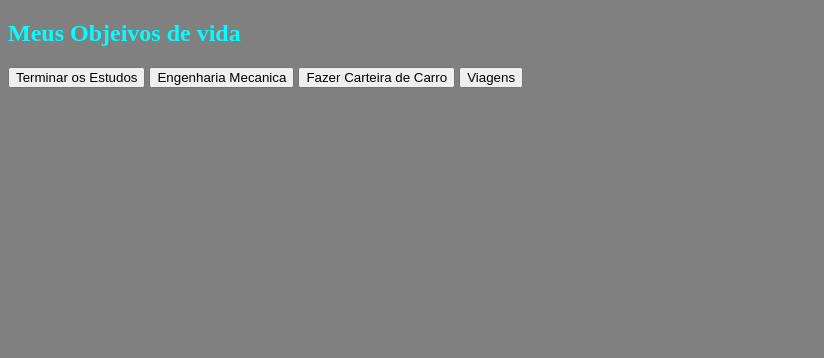
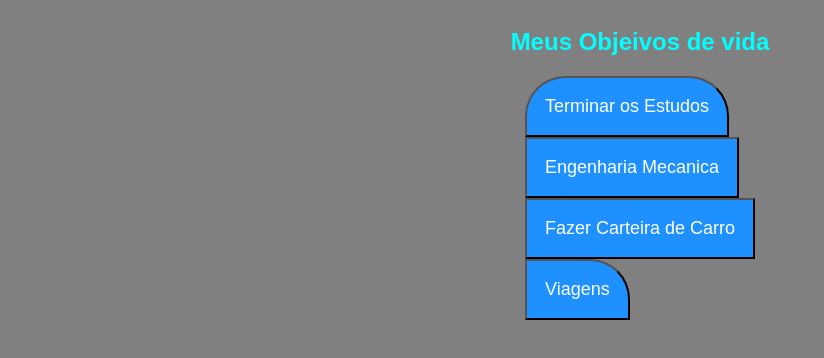
Before and after one commit to Gustavoborgesalves/Projeto-x, a plain HTML site: page index.html in a window 1280 px wide. Shown: the whole page, without its empty margins (0-824 px from the left). Drawn offline with Linux system fonts and the light colour scheme.

Commit message:
Add files via upload

```diff
--- /dev/null
+++ b/java.js
@@ -0,0 +1 @@
+const botoes = document.querySelectorAll(".botao");
--- a/style.css
+++ b/style.css
@@ -3,9 +3,69 @@
     --branco: #FFFFFF;
     --azul: #1E90FF;
     --botao-ativo: #7B68EE;
+    --botao-inativo: #1E90FF;
+    --texto-fundo: #1E90FF;
 }
 
 body {
     background-color: var(--cor-de-fundo);
     color: aqua;
+    font-family: 'Chakra Petch', sans-serif;
 }
+
+.conteudo-principal {
+    display: flex;
+    flex-direction: column;
+    justify-content: center;
+    align-items: center;
+    max-width: 1200px;
+    width: 100%;
+    margin: 0 auto;
+}
+
+.titulo-principal {
+    text-align: left;
+    width: 100%;
+    font-size: 32px;
+}
+
+.titulo-principal span {
+    color: var(--azul);
+}
+
+.botao {
+    font-family: 'Chakra Petch', sans-serif;
+    background-color: var(--botao-inativo);
+    color: var(--branco);
+    display: flex;
+    justify-content: center;
+    padding: 1em;
+    font-size: 18px;
+}
+
+.botao:first-child {
+    border-radius: 40px 40px 0 0;
+}
+
+.botoes {
+    display: block;
+}
+
+.ativo {
+    background-color: var(--botao-ativo);
+    border-bottom: 4px solid var(--azul);
+}
+
+@media screen (min-width: 768px) {
+    .botoes {
+        display: flex;
+    }
+
+    .botao:first-child {
+        border-radius: 40px 0 0 0;
+    }
+}
+
+.botao:last-child {
+    border-radius: 0 40px 0 0;
+}
```
